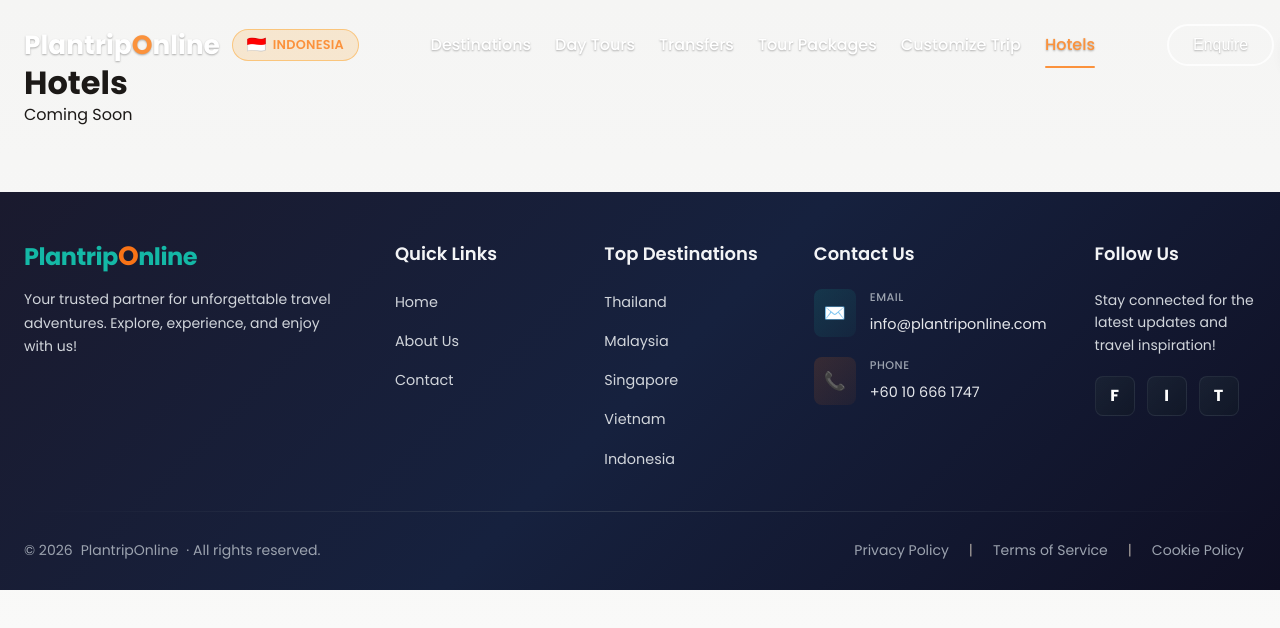
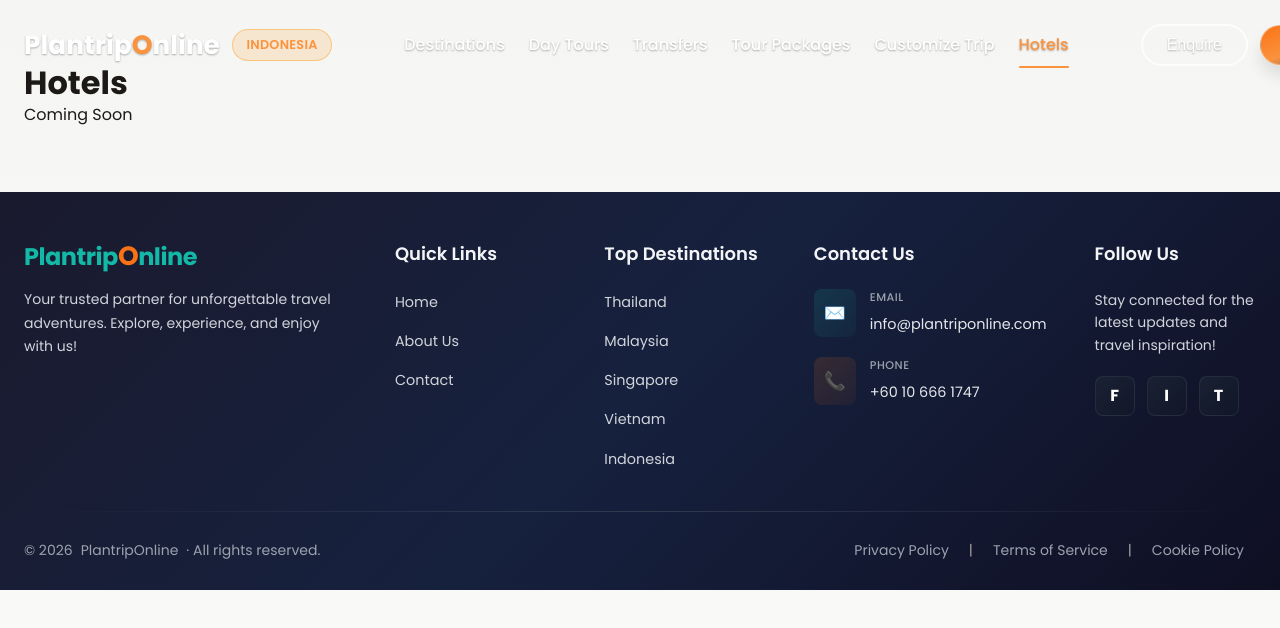
Before and after one commit to akhil-vj/PlanTripOnline-Frontend, a React (Vite) app: page /indonesia/hotels in a window 1280 px wide. Shown: the top 628 px of the page. Built offline with nearby package versions, Linux system fonts and the light colour scheme.

Commit message:
Remove country flags from country indicators

```diff
--- a/src/components/layout/Header.jsx
+++ b/src/components/layout/Header.jsx
@@ -80,7 +80,6 @@ export default function Header() {
           {/* Country Indicator Badge — shows when on a country page */}
           {currentCountry && (
             <Link to={`/${currentCountrySlug}`} className="country-badge">
-              <span className="country-badge-flag">{currentCountry.flag}</span>
               <span className="country-badge-name">{currentCountry.name}</span>
             </Link>
           )}
@@ -164,7 +163,6 @@ export default function Header() {
           {/* Country indicator on mobile */}
           {currentCountry && (
             <div className="mobile-country-indicator">
-              <span>{currentCountry.flag}</span>
               <span>Exploring {currentCountry.name}</span>
             </div>
           )}
```
